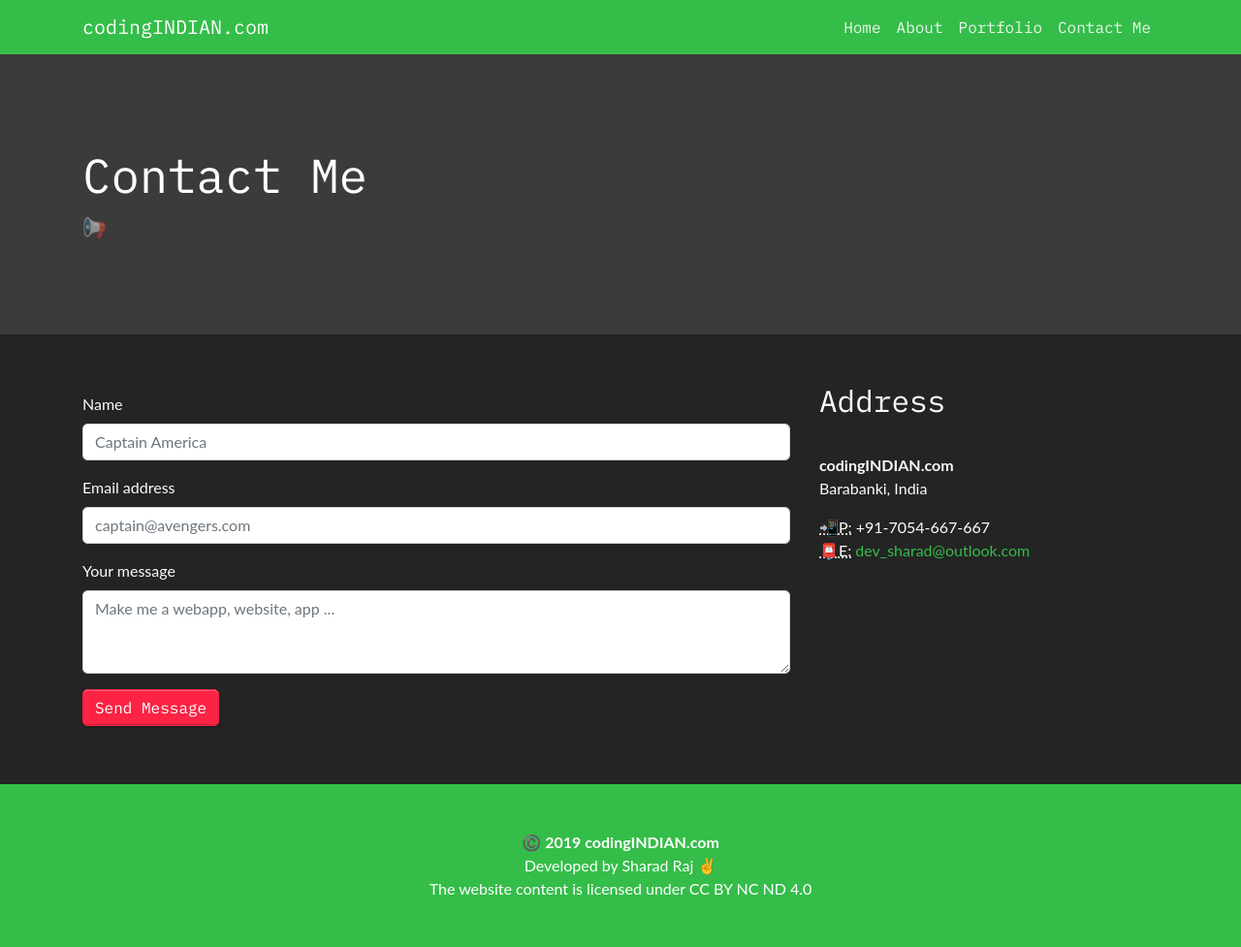
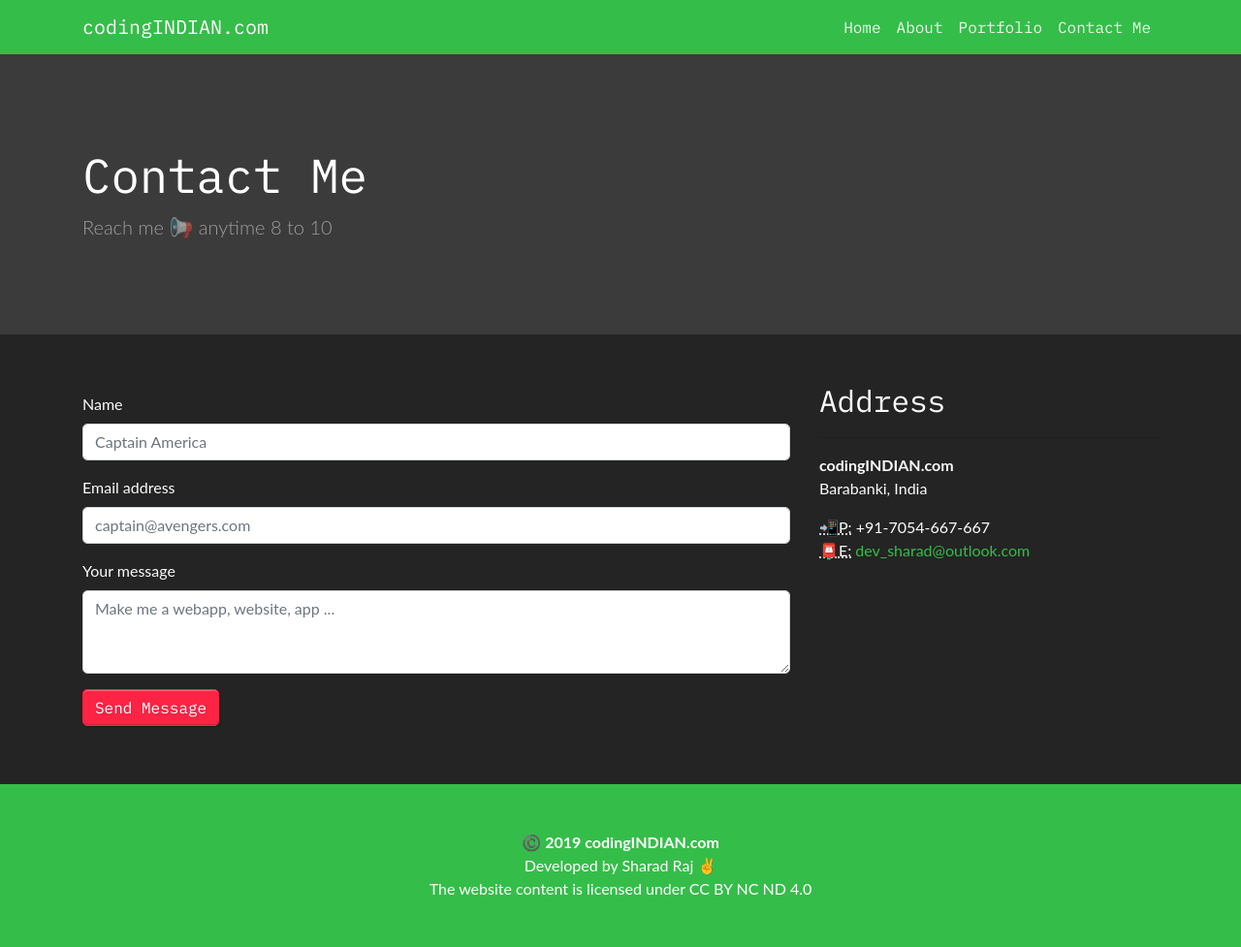
Before and after one commit to sharadcodes/sharadcodes.github.io, a Jekyll site: the page built from contact.md, in a window 1280 px wide. Shown: the whole page at 97% size. Built offline with Jekyll 4.4.1, drawn with Linux system fonts in a browser that asks for light colours; emoji names are drawn with the system emoji font.

Commit message:
Updated nav and emoji

```diff
--- a/contact.md
+++ b/contact.md
@@ -1,6 +1,6 @@
 ---
 title: "Contact Me"
-subtitle: ":loudspeaker:"
+subtitle: "Reach me :loudspeaker: anytime 8 to 10"
 layout: page_with_sidebar
 ---
 
```
